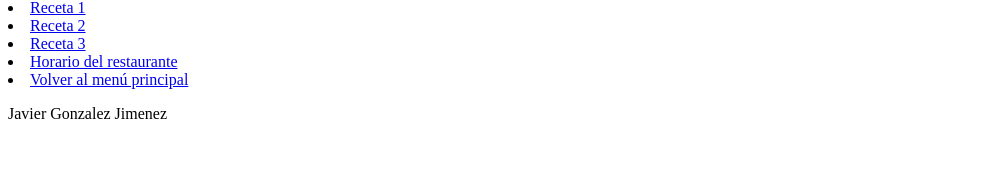
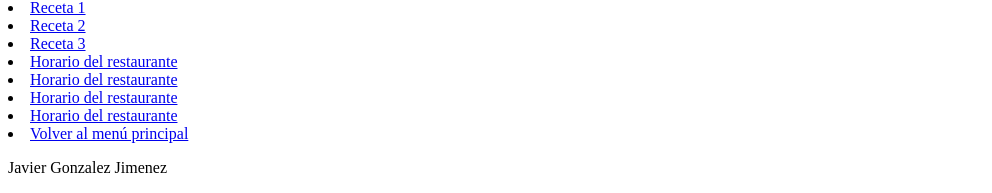
Before and after one commit to pinomipepino/pinomipepino.github.io, a plain HTML site: page restaurante/index.html in a window 1280 px wide. Shown: the part 782-975 px from the top of the page, without its empty margins (0-992 px from the left). Before the commit the page ends 921 px from the top, so only its background shows below. Drawn offline with Linux system fonts and the light colour scheme.

Commit message:
Add new links to reserva, contacto, and reseña

```diff
--- a/restaurante/index.html
+++ b/restaurante/index.html
@@ -19,6 +19,9 @@
    <li><a href="receta2.html">Receta 2</a></li>
    <li><a href="receta3.html">Receta 3</a></li>
    <li><a href="horario.html">Horario del restaurante</a></li>
+    <li><a href="reseva.html">Horario del restaurante</a></li>
+    <li><a href="contacto.html">Horario del restaurante</a></li>
+    <li><a href="reseña.html">Horario del restaurante</a></li>
    <li><a href="../index.html">Volver al menú principal</a></li>
 
   </nav>
```
